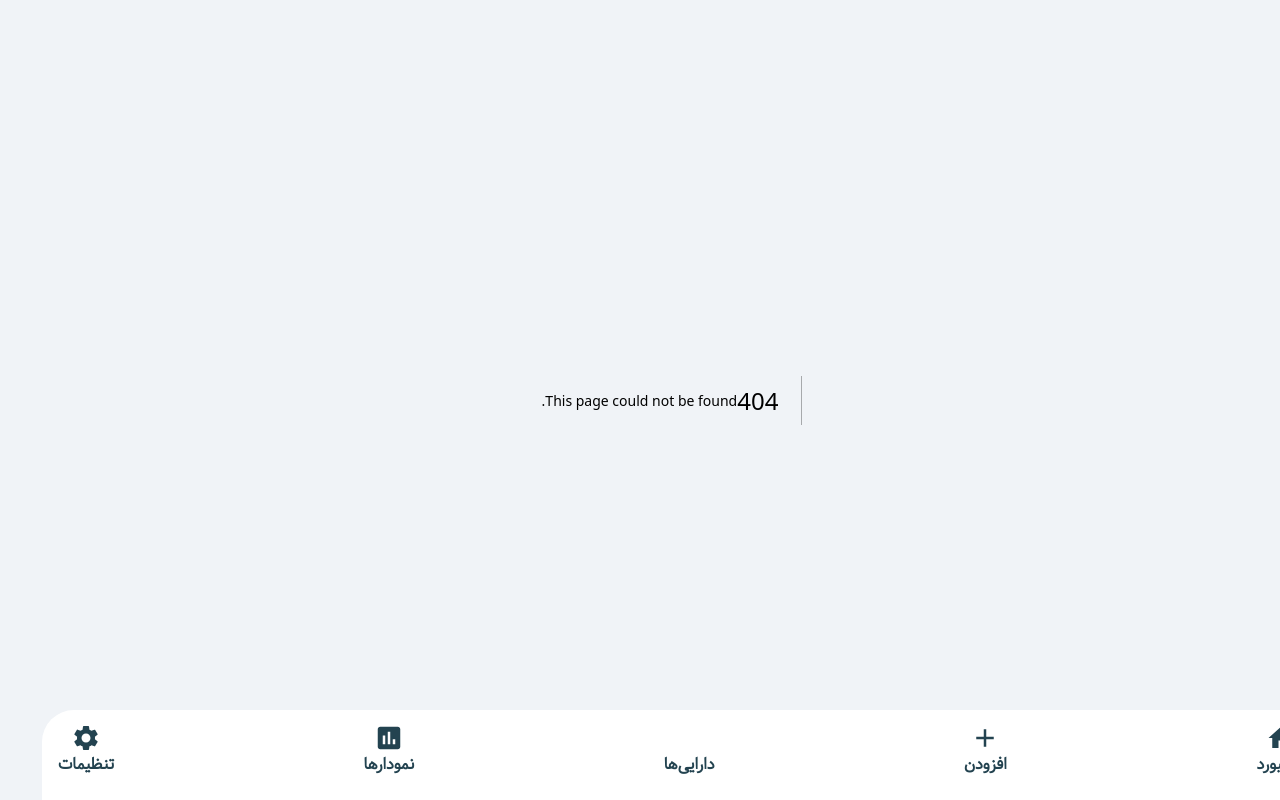
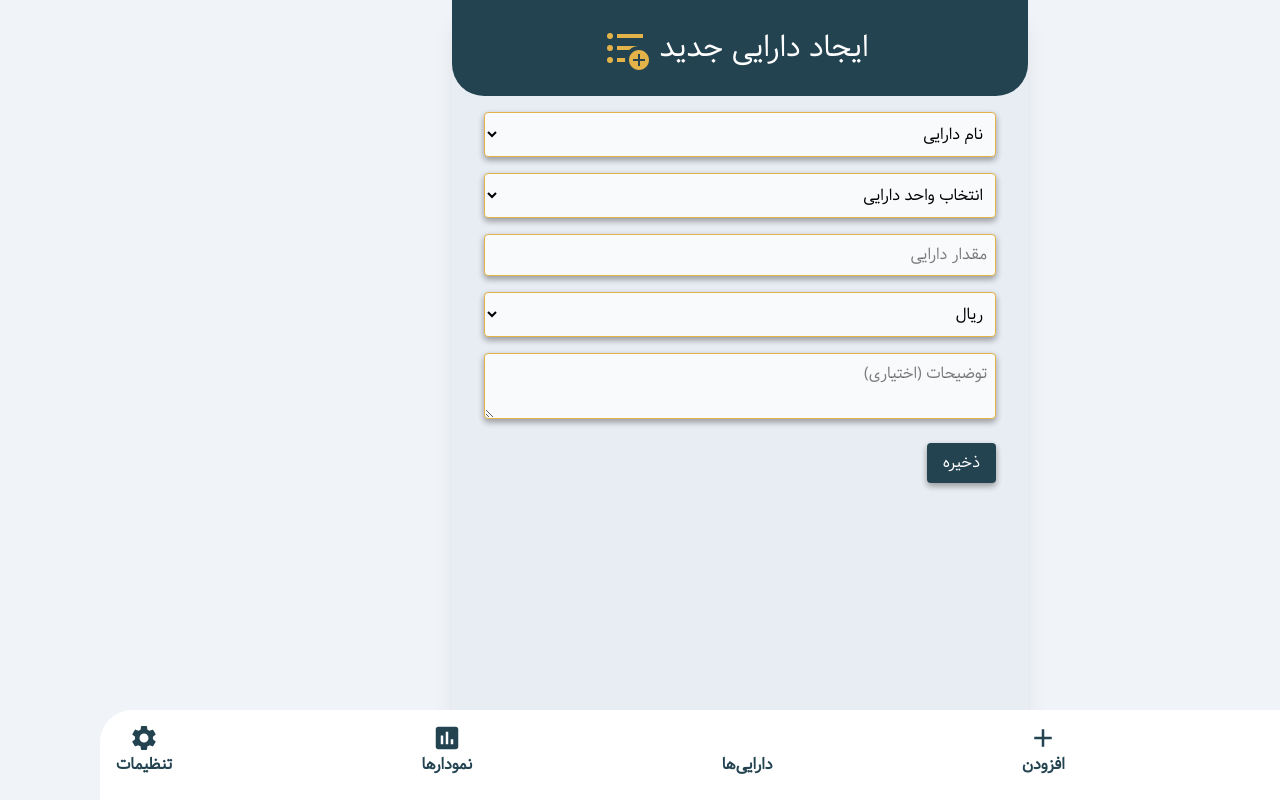
Before and after one commit to saeide1997/daraist_asset_app, a Next.js app: page /assets/newAsset in a window 1280 px wide. Before the commit this address had no page. Built offline with nearby package versions, Linux system fonts and the light colour scheme; some icons are missing.

Commit message:
change api

```diff
--- a/components/Menu.jsx
+++ b/components/Menu.jsx
@@ -9,11 +9,11 @@ export default function Menu() {
           <Home className="!text-3xl"/>
           <span>داشبورد</span>
         </Link>
-        <Link  href="/newAsset" className="flex flex-col items-center cursor-pointer">
+        <Link  href="/assets/newAsset" className="flex flex-col items-center cursor-pointer">
           <Add className="!text-3xl"/>
           <span>افزودن</span>
         </Link >
-        <Link  href="/assets" className="flex flex-col items-center cursor-pointer">
+        <Link  href="/assets/list" className="flex flex-col items-center cursor-pointer">
           <EqualizerIcon className="!text-3xl"/>
           <span>دارایی‌ها</span>
         </Link>
--- a/models/Asset.js
+++ b/models/Asset.js
@@ -1,12 +1,26 @@
-import mongoose from 'mongoose';
+// models/Asset.js
+const mongoose = require('mongoose');
 
 const AssetSchema = new mongoose.Schema({
-    user_id: { type: mongoose.Schema.Types.ObjectId, ref: 'User', required: true },
-    assetType: { type: String},
-    assetAmount: { type: String },
-    assetAmountType: { type: String},
-    description: { type: String },
-    created_at: { type: Date, default: Date.now },
+  user_id: { type: mongoose.Schema.Types.ObjectId, ref: 'User', required: true },
+
+  type: { // نوع دارایی
+    type: String,
+    enum: ['gold', 'dollar', 'silver', 'coin', 'crypto', 'stock', 'real_estate'],
+    required: true
+  },
+
+  assetType: { type: String }, // نام دقیق‌تر: BTC، سکه امامی، سهم فولاد و ...
+
+  assetAmount: { type: Number, required: true }, // مقدار: ۳ گرم طلا، ۰.۵ BTC، ۲۰۰ سهم و...
+
+  assetAmountType: { type: Number, required: true }, // قیمت واحد (مثلاً هر گرم طلا چند؟)
+
+  currency: { type: String, default: 'IRR' }, // ریال، تومان، دلار و...
+
+  date: { type: Date, default: Date.now }, // تاریخ ثبت دارایی
+
+  description: { type: String } // یادداشت اختیاری
 });
 
-export default mongoose.models.Asset || mongoose.model('Asset', AssetSchema);
+module.exports = mongoose.models.Asset || mongoose.model('Asset', AssetSchema);
--- a/pages/api/addAsset.js
+++ b/pages/api/addAsset.js
@@ -11,7 +11,7 @@ export default async function handler(req, res) {
   if (req.method !== "POST") {
     return res.status(405).json({ success: false, error: "Method Not Allowed" });
   }
-  // بررسی اتصال به دیتابیس
+
   await connectToDatabase();
 
   try {
@@ -20,7 +20,6 @@ export default async function handler(req, res) {
       return res.status(401).json({ success: false, error: "کوکی یافت نشد" });
     }
 
-    // گرفتن توکن از کوکی
     const cookies = cookie.parse(rawCookies);
     const token = cookies.token;
 
@@ -28,27 +27,37 @@ export default async function handler(req, res) {
       return res.status(401).json({ success: false, error: "توکن وجود ندارد" });
     }
 
-    // اعتبارسنجی توکن
     const decoded = jwt.verify(token, SECRET);
     if (!decoded) {
       return res.status(401).json({ success: false, error: "توکن معتبر نیست" });
     }
 
+    const user = await User.findOne({ username: decoded.username });
+    if (!user) {
+      return res.status(401).json({ success: false, error: "کاربر یافت نشد" });
+    }
 
-         const user = await User.findOne({ username: decoded.username });
+    const {
+      assetType,
+      assetAmount,
+      assetAmountType,
+      currency,
+      description,
+    } = req.body;
 
-         if (!user) return res.status(401).json({ success: false, error: "کاربر یافت نشد" });
+    // بررسی فیلدهای الزامی
+    if (!assetType || !assetAmount || !assetAmountType || !currency) {
+      return res.status(400).json({ success: false, error: "لطفاً همه فیلدهای ضروری را وارد کنید" });
+    }
 
-
-    const { assetType, assetAmount, assetAmountType, description } = req.body;
-
-    // ایجاد دارایی جدید
     const newAsset = new Asset({
       user_id: user._id,
       assetType,
       assetAmount,
       assetAmountType,
-      description,
+      currency,
+      description: description || "",
+      createdAt: new Date(),
     });
 
     await newAsset.save();
--- a/pages/editAsset.jsx
+++ b/pages/assets/editAsset.jsx
@@ -73,7 +73,7 @@ export default function NewAssetPage() {
 
     if (res.ok) {
       // هدایت به صفحه اصلی در صورت موفقیت
-      router.push("/assets");
+      router.push("/assets/list");
     } else {
       console.error("Error in adding asset");
     }
--- a/pages/assets.jsx
+++ b/pages/assets/list.jsx
@@ -166,7 +166,7 @@ export default function Home() {
               <div className="h-24 w-1/6 flex justify-center items-center">
                 <Link
                   href={{
-                    pathname: "/editAsset",
+                    pathname: "/assets/editAsset",
                     query: {
                       type: item.assetType,
                       amount: item.assetAmount,
--- a/pages/newAsset.jsx
+++ b/pages/assets/newAsset.jsx
@@ -9,6 +9,7 @@ export default function NewAssetPage() {
     assetType: "",
     assetAmount: "",
     assetAmountType: "",
+    currency: "",
     description: "",
   });
 
@@ -19,15 +20,13 @@ export default function NewAssetPage() {
   };
 
   const handleSubmit = async (e) => {
-    e.preventDefault(); // جلوگیری از ارسال پیش‌فرض فرم
+    e.preventDefault();
 
     const preparedForm = {
       ...form,
-      assetAmount: Number(form.assetAmount), // تبدیل به عدد
+      assetAmount: Number(form.assetAmount),
     };
 
-
-    // ارسال اطلاعات به API
     const res = await fetch("/api/addAsset", {
       method: "POST",
       headers: { "Content-Type": "application/json" },
@@ -35,23 +34,19 @@ export default function NewAssetPage() {
     });
 
     if (res.ok) {
-      // هدایت به صفحه اصلی در صورت موفقیت
       router.push("/");
     } else {
-      console.error("Error in adding asset");
+      console.error("خطا در افزودن دارایی");
     }
   };
 
-
-
-
   return (
-    <div className="max-w-xl mx-auto bg-slate-200/50 shadow-xl rounded-xl !h-screen">
+    <div className="max-w-xl mx-auto bg-slate-200/50 shadow-xl rounded-xl !min-h-screen">
       <div className="bg-[#234350] h-24 text-white flex justify-center items-center rounded-b-4xl mb-4">
         <span className="text-3xl mx-2">ایجاد دارایی جدید</span>
-        <FormatListBulletedAdd className="!text-5xl text-[#e3b34a]"/>
+        <FormatListBulletedAdd className="!text-5xl text-[#e3b34a]" />
       </div>
-      <form onSubmit={handleSubmit} className="space-y-4 mx-8">
+      <form onSubmit={handleSubmit} className="space-y-4 mx-8 pb-12">
         <select
           name="assetType"
           className="w-full bg-slate-50 boxShadow border border-[#e3b34a] p-2 rounded"
@@ -59,6 +54,7 @@ export default function NewAssetPage() {
           onChange={handleChange}
         >
           <option value="">نام دارایی</option>
+          <optgroup label="طلا و سکه">
             <option value="IR_GOLD_18K">طلا ۱۸عیار</option>
             <option value="IR_GOLD_24K">طلا ۲۴عیار</option>
             <option value="IR_COIN_EMAMI">تمام سکه امامی</option>
@@ -66,7 +62,18 @@ export default function NewAssetPage() {
             <option value="IR_COIN_HALF">نیم سکه</option>
             <option value="IR_COIN_QUARTER">ربع سکه</option>
             <option value="IR_COIN_1G">سکه گرمی</option>
+          </optgroup>
+          <optgroup label="ارز و رمز‌ارز">
             <option value="usd">دلار</option>
+            <option value="eur">یورو</option>
+            <option value="btc">بیت‌کوین</option>
+            <option value="eth">اتریوم</option>
+            <option value="usdt">تتر</option>
+          </optgroup>
+          <optgroup label="بازار سرمایه و ملک">
+            <option value="stock">سهام (بورس)</option>
+            <option value="real_estate">ملک</option>
+          </optgroup>
         </select>
 
         <select
@@ -78,20 +85,34 @@ export default function NewAssetPage() {
           <option value="">انتخاب واحد دارایی</option>
           <option value="gram">گرم</option>
           <option value="number">عدد</option>
+          <option value="share">سهم</option>
+          <option value="meter">متر مربع</option>
         </select>
 
         <input
           name="assetAmount"
-          placeholder="مقدار "
+          placeholder="مقدار دارایی"
           type="number"
           className="w-full border border-[#e3b34a] bg-slate-50 boxShadow p-2 rounded"
           value={form.assetAmount}
           onChange={handleChange}
         />
 
+        <select
+          name="currency"
+          className="w-full border border-[#e3b34a] bg-slate-50 boxShadow p-2 rounded"
+          value={form.currency}
+          onChange={handleChange}
+        >
+          <option value="IRR">ریال</option>
+          <option value="TOMAN">تومان</option>
+          <option value="USD">دلار</option>
+          <option value="USDT">تتر</option>
+        </select>
+
         <textarea
           name="description"
-          placeholder="توضیحات"
+          placeholder="توضیحات (اختیاری)"
           className="w-full border border-[#e3b34a] bg-slate-50 boxShadow p-2 rounded"
           value={form.description}
           onChange={handleChange}
--- a/pages/index.jsx
+++ b/pages/index.jsx
@@ -240,7 +240,7 @@ export default function Home() {
 
       {/* دکمه افزودن دارایی */}
       <div className="mb-4">
-        <Link href="/newAsset">
+        <Link href="/assets/newAsset">
           <div className="bg-[#e3b34a] h-16 mx-4 text-white flex justify-center items-center boxShadow rounded-4xl text-2xl font-bold">
             افزودن دارایی جدید
           </div>
```
Lines whose indentation alone changed are shown as unchanged.
